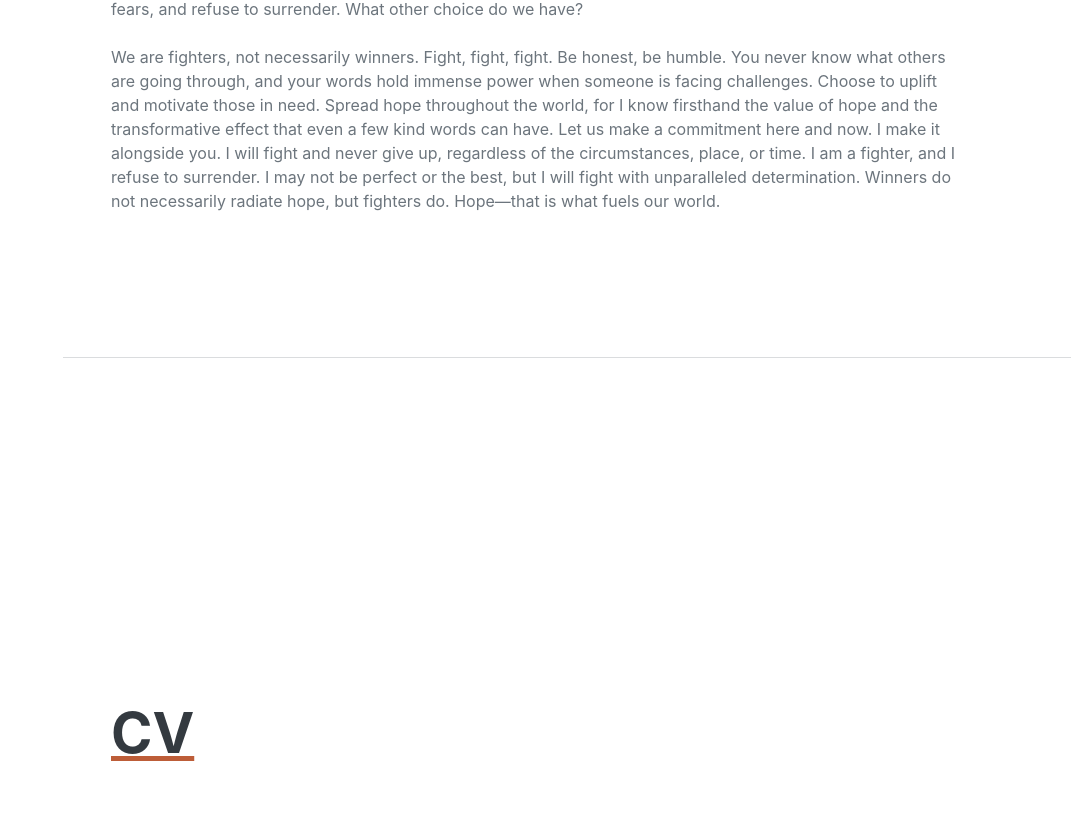
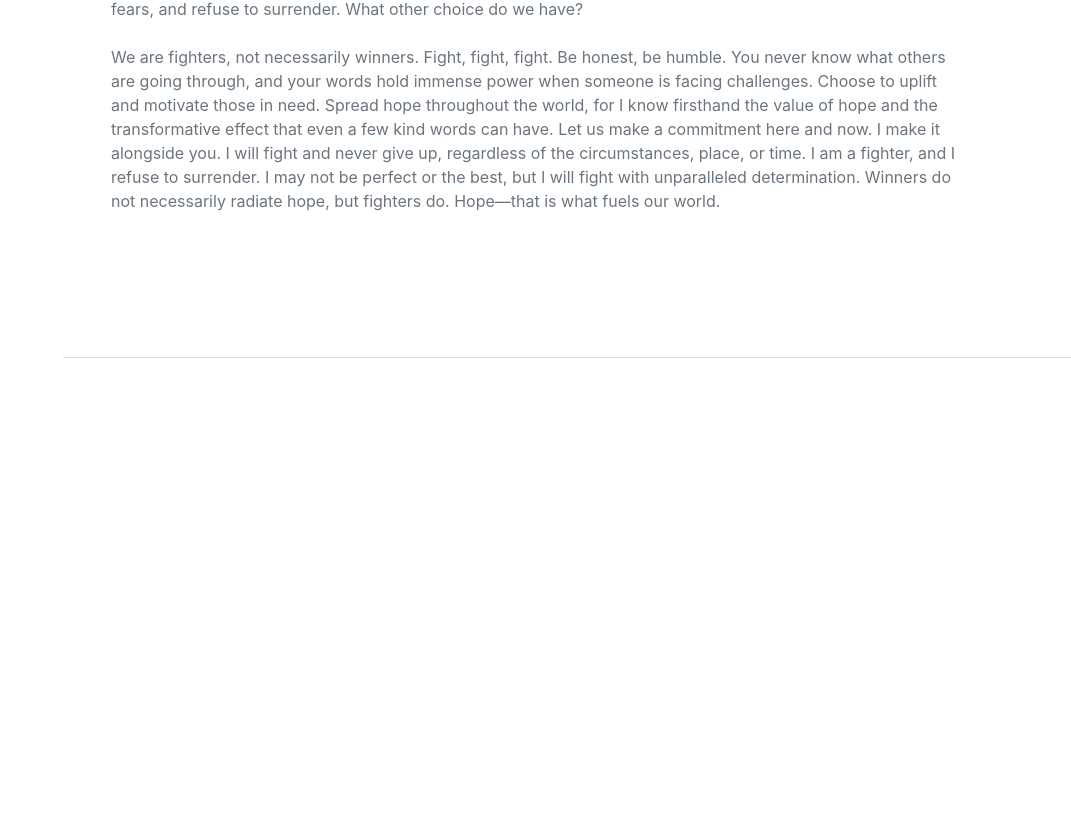
Before and after one commit to shubhamingaleiitb/shubhamingale, a plain HTML site: page index.html in a window 1280 px wide. Shown: the part 1326-2144 px from the top of the page, without its empty margins (209-1280 px from the left). After the commit the page ends 1684 px from the top, so only its background shows below. Drawn offline with nearby package versions, Linux system fonts and the light colour scheme; a web font is replaced by a local one.

Commit message:
update23

```diff
--- a/index.html
+++ b/index.html
@@ -80,14 +80,7 @@
                 </div>
             </section>
             <hr class="m-0" />
-            <section class="resume-section" id="cv">
-                <div class="resume-section-content">
-                    <a href="cv.html"><h2 class="mb-5">CV</h2></a>
 
-
-
-                </div>
-            </section>
 
 
         </div>
```
